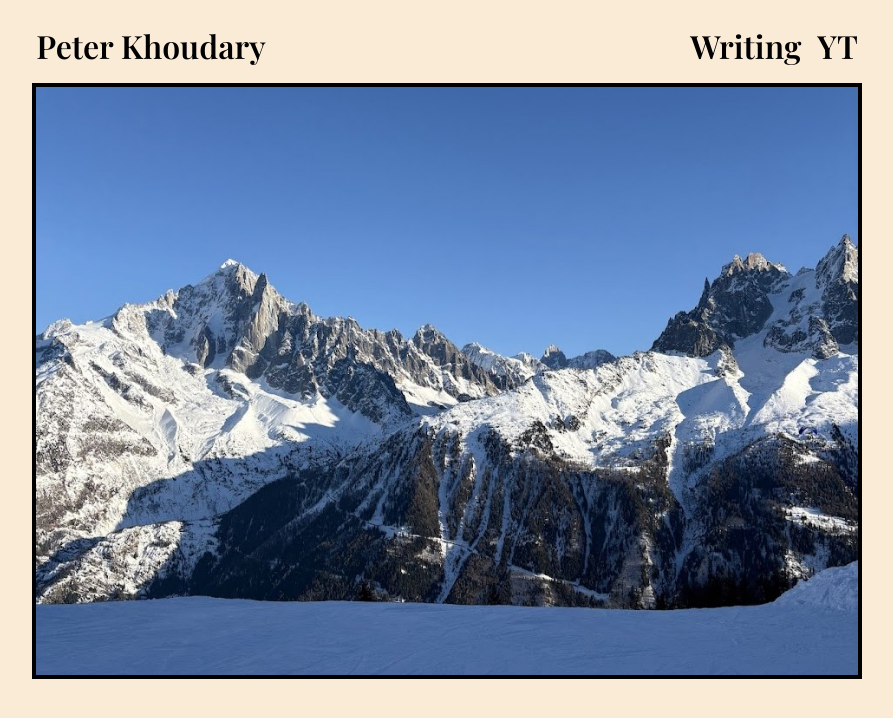
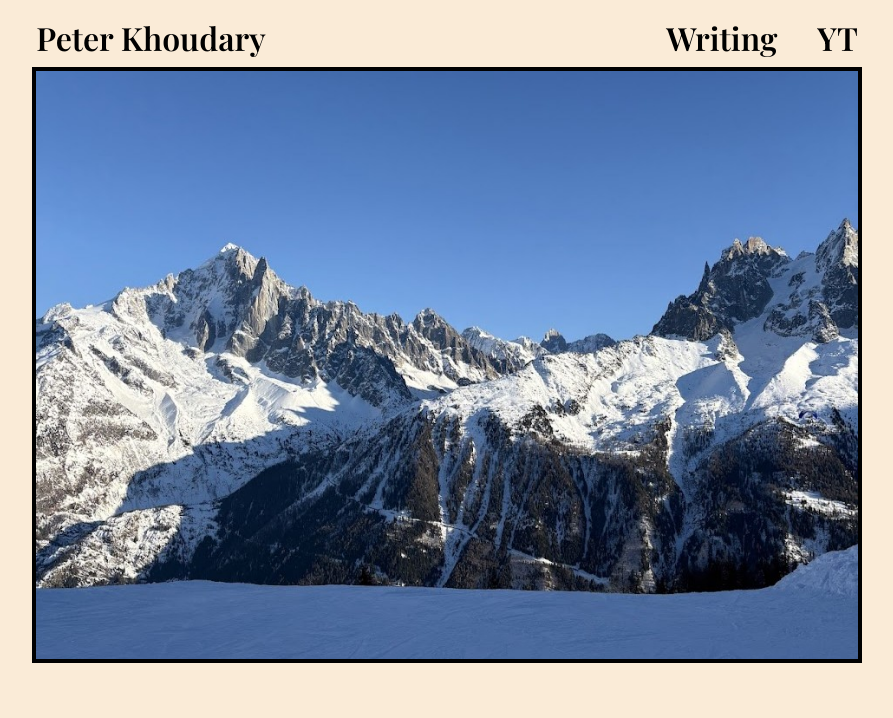
Before and after one commit to PeterKhoudary/PeterKhoudary.github.io, a Vue app: page / in a window 1280 px wide. Shown: the top 718 px of the page, without its empty margins (193-1086 px from the left). Built offline with nearby package versions, Linux system fonts and the light colour scheme; a web font is replaced by a local one.

Commit message:
redid some spacing

```diff
--- a/src/App.vue
+++ b/src/App.vue
@@ -46,7 +46,7 @@ import { RouterLink, RouterView } from 'vue-router';
 .navTab {
   font-size: min(4vh, 4vw);
   font-weight: 600;
-  padding: min(2vh, 2vw) 0rem;
+  padding: min(1vh, 1vw) 0rem;
 }
 
 
@@ -54,7 +54,7 @@ import { RouterLink, RouterView } from 'vue-router';
   display: flex;
   flex-direction: row;
   justify-content: space-between;
-  gap: min(2vh, 2vw);
+  gap: min(5vh, 5vw);
 }
 
 </style>
```
